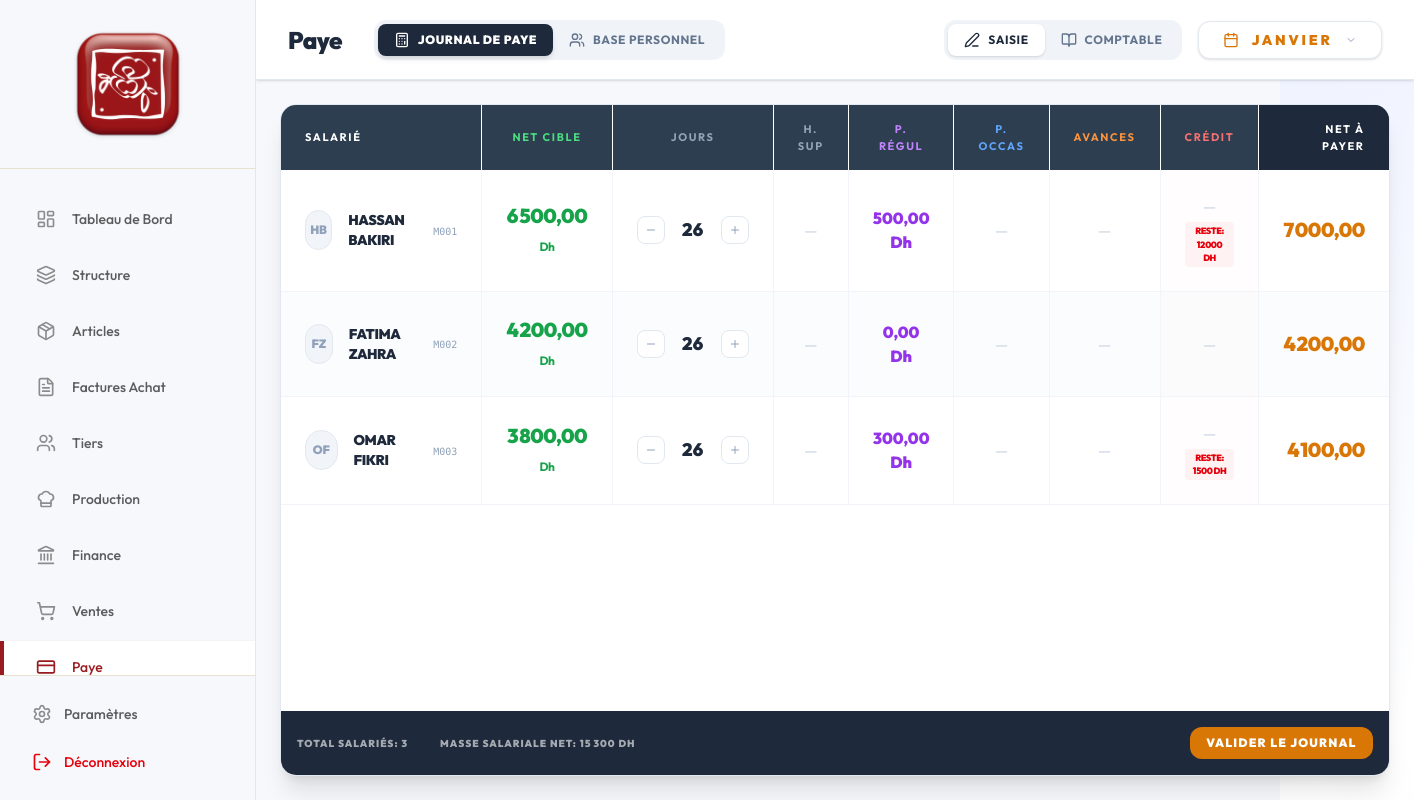
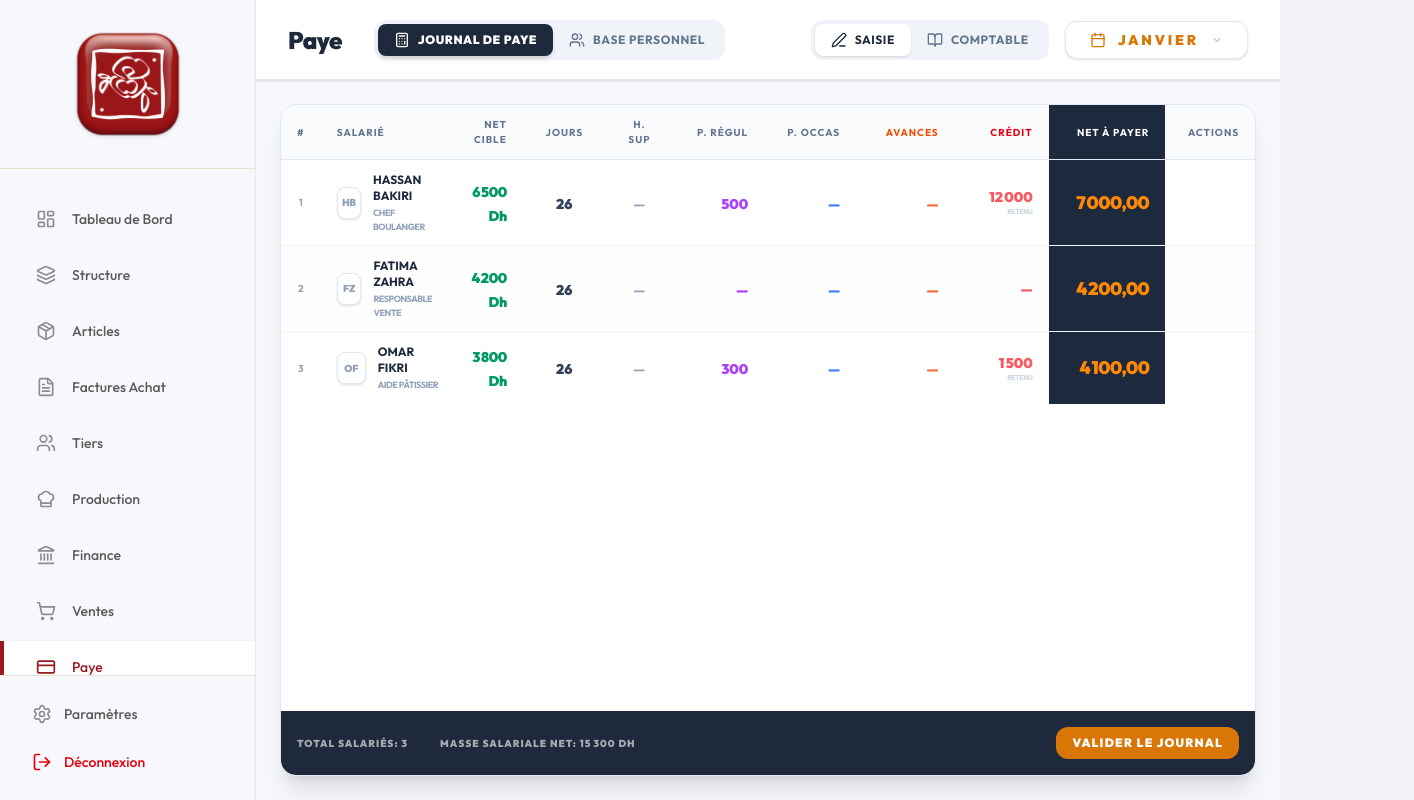
Before and after one commit to lapensee11/antigravity, a Next.js app: page /paye in a window 1280 px wide. Shown: the whole page, 1414 px wide, since content can reach past the window. Built offline with nearby package versions, Linux system fonts and the light colour scheme.

Commit message:
Paye V02

```diff
--- a/app/paye/page.tsx
+++ b/app/paye/page.tsx
@@ -20,7 +20,8 @@ import {
     CreditCard,
     Briefcase,
     Check,
-    X
+    X,
+    Edit2
 } from "lucide-react";
 import { cn } from "@/lib/utils";
 
@@ -221,6 +222,8 @@ export default function PayePage() {
     const [editData, setEditData] = useState<StaffMember | null>(null);
     const [filterType, setFilterType] = useState<"Tous" | "Actifs" | "Inactifs">("Tous");
     const [searchQuery, setSearchQuery] = useState("");
+    const [journalEditingId, setJournalEditingId] = useState<number | null>(null);
+    const [journalEditData, setJournalEditData] = useState<StaffMember | null>(null);
 
     // Helpers pour la conversion des dates (DD/MM/YYYY <-> YYYY-MM-DD)
     const toInputDate = (str: string) => {
@@ -341,6 +344,24 @@ export default function PayePage() {
         setEditData(null);
     };
 
+    const handleJournalEdit = (emp: StaffMember) => {
+        setJournalEditingId(emp.id);
+        setJournalEditData({ ...emp });
+    };
+
+    const handleJournalSave = () => {
+        if (journalEditData) {
+            setStaffMembers(prev => prev.map(s => s.id === journalEditData.id ? journalEditData : s));
+            setJournalEditingId(null);
+            setJournalEditData(null);
+        }
+    };
+
+    const handleJournalCancel = () => {
+        setJournalEditingId(null);
+        setJournalEditData(null);
+    };
+
     const handleAddNew = () => {
         const newId = Math.max(...staffMembers.map(s => s.id), 0) + 1;
         const newEmployee: StaffMember = {
@@ -449,91 +470,172 @@ export default function PayePage() {
                             <div className="bg-white rounded-2xl shadow-xl overflow-hidden border border-slate-200 h-full flex flex-col">
                                 <div className="overflow-auto custom-scrollbar flex-1">
                                     <table className="w-full border-collapse">
-                                        <thead className="sticky top-0 z-20">
-                                            <tr className="bg-[#2C3E50] text-white text-[11px] font-black uppercase tracking-[0.15em]">
-                                                <th className="px-6 py-4 text-left border-r border-white/5 w-[250px]">Salarié</th>
-                                                <th className="px-6 py-4 text-center border-r border-white/5 text-[#4ADE80]">Net Cible</th>
-                                                <th className="px-6 py-4 text-center border-r border-white/5 text-[#94A3B8]">Jours</th>
-                                                <th className="px-6 py-4 text-center border-r border-white/5 text-[#94A3B8]">H. Sup</th>
-                                                <th className="px-6 py-4 text-center border-r border-white/5 text-[#C084FC]">P. Régul</th>
-                                                <th className="px-6 py-4 text-center border-r border-white/5 text-[#60A5FA]">P. Occas</th>
-                                                <th className="px-6 py-4 text-center border-r border-white/5 text-[#FB923C]">Avances</th>
-                                                <th className="px-6 py-4 text-center border-r border-white/5 text-[#F87171]">Crédit</th>
-                                                <th className="px-6 py-4 text-right bg-[#1E293B]">Net à Payer</th>
+                                        <thead>
+                                            <tr className="bg-slate-100/50 text-[10px] text-slate-500 uppercase font-black tracking-widest border-b border-slate-200">
+                                                <th className="px-4 py-3 text-left w-10">#</th>
+                                                <th className="px-4 py-3 text-left">Salarié</th>
+                                                <th className="px-4 py-3 text-right">Net Cible</th>
+                                                <th className="px-4 py-3 text-center w-24">Jours</th>
+                                                <th className="px-4 py-3 text-center w-20">H. Sup</th>
+                                                <th className="px-4 py-3 text-right w-28">P. Régul</th>
+                                                <th className="px-4 py-3 text-right w-28">P. Occas</th>
+                                                <th className="px-4 py-3 text-right w-28 text-orange-600">Avances</th>
+                                                <th className="px-4 py-3 text-right w-28 text-red-600">Crédit</th>
+                                                <th className="px-4 py-3 text-right bg-slate-800 text-white w-32">Net à Payer</th>
+                                                <th className="px-4 py-3 text-right w-24">Actions</th>
                                             </tr>
                                         </thead>
-                                        <tbody>
-                                            {staffMembers.map((emp, idx) => (
+                                        <tbody className="divide-y divide-slate-100">
+                                            {staffMembers.map((emp, idx) => {
+                                                const isJournalEditing = journalEditingId === emp.id;
+                                                const currentData = isJournalEditing ? journalEditData! : emp;
+
+                                                // Net à Payer calculation
+                                                const netAPayer = currentData.netCible + currentData.pRegul + currentData.pOccas - currentData.avances;
+
+                                                return (
                                                     <tr key={emp.id} className={cn(
-                                                    "border-b border-slate-100 group transition-colors",
-                                                    idx % 2 === 0 ? "bg-white" : "bg-slate-50/50"
+                                                        "group transition-all hover:bg-slate-50/50",
+                                                        isJournalEditing ? "bg-blue-50/30" : (idx % 2 === 0 ? "bg-white" : "bg-slate-50/20")
                                                     )}>
-                                                    <td className="px-6 py-6 border-r border-slate-100">
-                                                        <div className="flex items-center gap-4">
-                                                            <div className="w-10 h-10 rounded-full bg-slate-100 flex items-center justify-center text-xs font-black text-slate-400 border border-slate-200">
+                                                        <td className="px-4 py-3 text-center text-[10px] font-bold text-slate-400">
+                                                            {emp.id}
+                                                        </td>
+                                                        <td className="px-4 py-3">
+                                                            <div className="flex items-center gap-3">
+                                                                <div className="w-8 h-8 rounded-lg bg-white border border-slate-200 flex items-center justify-center text-[10px] font-black text-slate-400 uppercase shadow-sm">
                                                                     {emp.initials}
                                                                 </div>
-                                                            <div className="font-black text-[#1E293B] text-sm tracking-tight flex items-center gap-2">
+                                                                <div className="flex flex-col">
+                                                                    <div className="font-bold text-slate-800 text-xs flex items-center gap-2">
                                                                         {emp.name}
                                                                         {emp.contract.exitDate && emp.contract.exitDate !== "-" && (
-                                                                    <span className="px-1.5 py-0.5 rounded-md bg-slate-100 text-[8px] text-slate-400 border border-slate-200 uppercase font-black">Sorti</span>
+                                                                            <span className="px-1 py-0.5 rounded-md bg-slate-100 text-[7px] text-slate-400 border border-slate-200 uppercase font-black">Sorti</span>
                                                                         )}
                                                                     </div>
-                                                            <div className="text-[10px] text-slate-400 font-mono mt-0.5">{emp.matricule}</div>
+                                                                    <div className="text-[9px] text-slate-400 font-bold uppercase tracking-tighter mt-0.5">{emp.role}</div>
+                                                                </div>
                                                             </div>
                                                         </td>
-                                                    <td className="px-6 py-6 text-center border-r border-slate-100">
-                                                        <span className="text-xl font-black text-[#16A34A] tracking-tight">
-                                                            {emp.netCible.toLocaleString("fr-FR", { minimumFractionDigits: 2 })} <span className="text-xs font-bold">Dh</span>
+                                                        <td className="px-4 py-3 text-right">
+                                                            <span className="text-sm font-black text-emerald-600 tracking-tight">
+                                                                {emp.netCible.toLocaleString("fr-FR")} Dh
                                                             </span>
                                                         </td>
-                                                    <td className="px-6 py-6 text-center border-r border-slate-100">
-                                                        <div className="flex items-center justify-center gap-3">
-                                                            <button className="w-7 h-7 rounded-lg bg-white border border-slate-200 flex items-center justify-center hover:bg-slate-50 text-slate-400 group/btn">
-                                                                <Minus className="w-3 h-3 group-hover/btn:text-red-500" />
+                                                        <td className="px-4 py-3 text-center">
+                                                            {isJournalEditing ? (
+                                                                <input
+                                                                    type="number"
+                                                                    value={journalEditData?.jours}
+                                                                    onChange={(e) => setJournalEditData(prev => prev ? { ...prev, jours: Number(e.target.value) } : null)}
+                                                                    className="w-14 bg-white border border-slate-200 rounded px-2 py-1 text-xs font-black text-center focus:ring-2 focus:ring-blue-500 focus:outline-none"
+                                                                />
+                                                            ) : (
+                                                                <span className="text-sm font-black text-slate-700">{emp.jours}</span>
+                                                            )}
+                                                        </td>
+                                                        <td className="px-4 py-3 text-center">
+                                                            {isJournalEditing ? (
+                                                                <input
+                                                                    type="number"
+                                                                    value={journalEditData?.hSup}
+                                                                    onChange={(e) => setJournalEditData(prev => prev ? { ...prev, hSup: Number(e.target.value) } : null)}
+                                                                    className="w-14 bg-white border border-slate-200 rounded px-2 py-1 text-xs font-black text-center focus:ring-2 focus:ring-blue-500 focus:outline-none"
+                                                                />
+                                                            ) : (
+                                                                <span className="text-sm font-bold text-slate-400">{emp.hSup > 0 ? emp.hSup : "—"}</span>
+                                                            )}
+                                                        </td>
+                                                        <td className="px-4 py-3 text-right">
+                                                            {isJournalEditing ? (
+                                                                <input
+                                                                    type="number"
+                                                                    value={journalEditData?.pRegul}
+                                                                    onChange={(e) => setJournalEditData(prev => prev ? { ...prev, pRegul: Number(e.target.value) } : null)}
+                                                                    className="w-24 bg-white border border-slate-200 rounded px-2 py-1 text-xs font-black text-right focus:ring-2 focus:ring-blue-500 focus:outline-none"
+                                                                />
+                                                            ) : (
+                                                                <span className="text-sm font-black text-purple-600/80">
+                                                                    {emp.pRegul > 0 ? emp.pRegul.toLocaleString("fr-FR") : "—"}
+                                                                </span>
+                                                            )}
+                                                        </td>
+                                                        <td className="px-4 py-3 text-right">
+                                                            {isJournalEditing ? (
+                                                                <input
+                                                                    type="number"
+                                                                    value={journalEditData?.pOccas}
+                                                                    onChange={(e) => setJournalEditData(prev => prev ? { ...prev, pOccas: Number(e.target.value) } : null)}
+                                                                    className="w-24 bg-white border border-slate-200 rounded px-2 py-1 text-xs font-black text-right focus:ring-2 focus:ring-blue-500 focus:outline-none"
+                                                                />
+                                                            ) : (
+                                                                <span className="text-sm font-black text-blue-600/80">
+                                                                    {emp.pOccas > 0 ? emp.pOccas.toLocaleString("fr-FR") : "—"}
+                                                                </span>
+                                                            )}
+                                                        </td>
+                                                        <td className="px-4 py-3 text-right">
+                                                            {isJournalEditing ? (
+                                                                <input
+                                                                    type="number"
+                                                                    value={journalEditData?.avances}
+                                                                    onChange={(e) => setJournalEditData(prev => prev ? { ...prev, avances: Number(e.target.value) } : null)}
+                                                                    className="w-24 bg-white border border-orange-200 rounded px-2 py-1 text-xs font-black text-right focus:ring-2 focus:ring-orange-500 focus:outline-none text-orange-600"
+                                                                />
+                                                            ) : (
+                                                                <span className="text-sm font-black text-orange-600/80">
+                                                                    {emp.avances > 0 ? emp.avances.toLocaleString("fr-FR") : "—"}
+                                                                </span>
+                                                            )}
+                                                        </td>
+                                                        <td className="px-4 py-3 text-right">
+                                                            <div className="flex flex-col items-end">
+                                                                <span className="text-sm font-black text-red-500/80">
+                                                                    {emp.credit > 0 ? emp.credit.toLocaleString("fr-FR") : "—"}
+                                                                </span>
+                                                                {emp.credit > 0 && <span className="text-[7px] font-bold text-slate-300 uppercase tracking-tighter">Retenu</span>}
+                                                            </div>
+                                                        </td>
+                                                        <td className="px-4 py-3 text-right bg-slate-800">
+                                                            <span className="text-lg font-black text-orange-400 tracking-tight">
+                                                                {netAPayer.toLocaleString("fr-FR", { minimumFractionDigits: 2 })}
+                                                            </span>
+                                                        </td>
+                                                        <td className="px-4 py-3 text-right">
+                                                            {isJournalEditing ? (
+                                                                <div className="flex justify-end gap-1.5 animate-in fade-in zoom-in duration-200">
+                                                                    <button
+                                                                        onClick={handleJournalSave}
+                                                                        className="p-1.5 bg-blue-600 text-white rounded-lg hover:bg-blue-700 shadow-sm transition-all"
+                                                                    >
+                                                                        <Check className="w-3.5 h-3.5 stroke-[3]" />
                                                                     </button>
-                                                            <span className="text-lg font-black text-[#1E293B] w-8">{emp.jours}</span>
-                                                            <button className="w-7 h-7 rounded-lg bg-white border border-slate-200 flex items-center justify-center hover:bg-slate-50 text-slate-400 group/btn">
-                                                                <Plus className="w-3 h-3 group-hover/btn:text-green-500" />
+                                                                    <button
+                                                                        onClick={handleJournalCancel}
+                                                                        className="p-1.5 bg-white border border-slate-200 text-slate-400 rounded-lg hover:text-red-500 hover:border-red-200 transition-all shadow-sm"
+                                                                    >
+                                                                        <X className="w-3.5 h-3.5 stroke-[3]" />
                                                                     </button>
                                                                 </div>
-                                                    </td>
-                                                    <td className="px-6 py-6 text-center border-r border-slate-100">
-                                                        <span className="text-slate-300">—</span>
-                                                    </td>
-                                                    <td className="px-6 py-6 text-center border-r border-slate-100">
-                                                        <span className="text-base font-black text-[#9333EA]">
-                                                            {emp.pRegul > 0 ? `${emp.pRegul.toLocaleString("fr-FR", { minimumFractionDigits: 2 })} Dh` : "0,00 Dh"}
-                                                        </span>
-                                                    </td>
-                                                    <td className="px-6 py-6 text-center border-r border-slate-100">
-                                                        <span className="text-slate-300">—</span>
-                                                    </td>
-                                                    <td className="px-6 py-6 text-center border-r border-slate-100">
-                                                        <span className="text-slate-300">—</span>
-                                                    </td>
-                                                    <td className="px-6 py-6 text-center border-r border-slate-100 bg-red-50/20">
-                                                        <div className="flex flex-col items-center">
-                                                            <span className="text-slate-300">—</span>
-                                                            {emp.credit > 0 && (
-                                                                <div className="mt-1 px-2 py-0.5 rounded bg-red-50 text-[9px] font-black text-red-600 uppercase tracking-tighter">
-                                                                    Reste: {emp.credit.toLocaleString("fr-FR")} Dh
-                                                                </div>
+                                                            ) : (
+                                                                <button
+                                                                    onClick={() => handleJournalEdit(emp)}
+                                                                    className="p-2 text-slate-400 hover:text-blue-600 hover:bg-blue-50 rounded-lg transition-all opacity-0 group-hover:opacity-100"
+                                                                >
+                                                                    <Edit2 className="w-4 h-4" />
+                                                                </button>
                                                             )}
-                                                        </div>
-                                                    </td>
-                                                    <td className="px-6 py-6 text-right font-black text-xl text-[#D97706] tracking-tight">
-                                                        {(emp.netCible + emp.pRegul + emp.pOccas - emp.avances).toLocaleString("fr-FR", { minimumFractionDigits: 2 })}
                                                         </td>
                                                     </tr>
-                                            ))}
+                                                );
+                                            })}
                                         </tbody>
                                     </table>
                                 </div>
                                 <div className="bg-[#1E293B] p-4 flex justify-between items-center text-white shrink-0">
                                     <div className="flex gap-8 text-[10px] font-black uppercase tracking-widest opacity-60">
                                         <div>Total Salariés: {staffMembers.length}</div>
-                                        <div>Masse Salariale Net: {staffMembers.reduce((acc, curr) => acc + curr.netCible + curr.pRegul, 0).toLocaleString("fr-FR")} Dh</div>
+                                        <div>Masse Salariale Net: {staffMembers.reduce((acc, curr) => acc + curr.netCible + curr.pRegul + curr.pOccas - curr.avances, 0).toLocaleString("fr-FR")} Dh</div>
                                     </div>
                                     <button className="px-4 py-2 bg-[#D97706] rounded-xl text-xs font-black uppercase tracking-widest hover:bg-[#B45309] transition-colors">
                                         Valider le Journal
```
Lines whose indentation alone changed are shown as unchanged.
